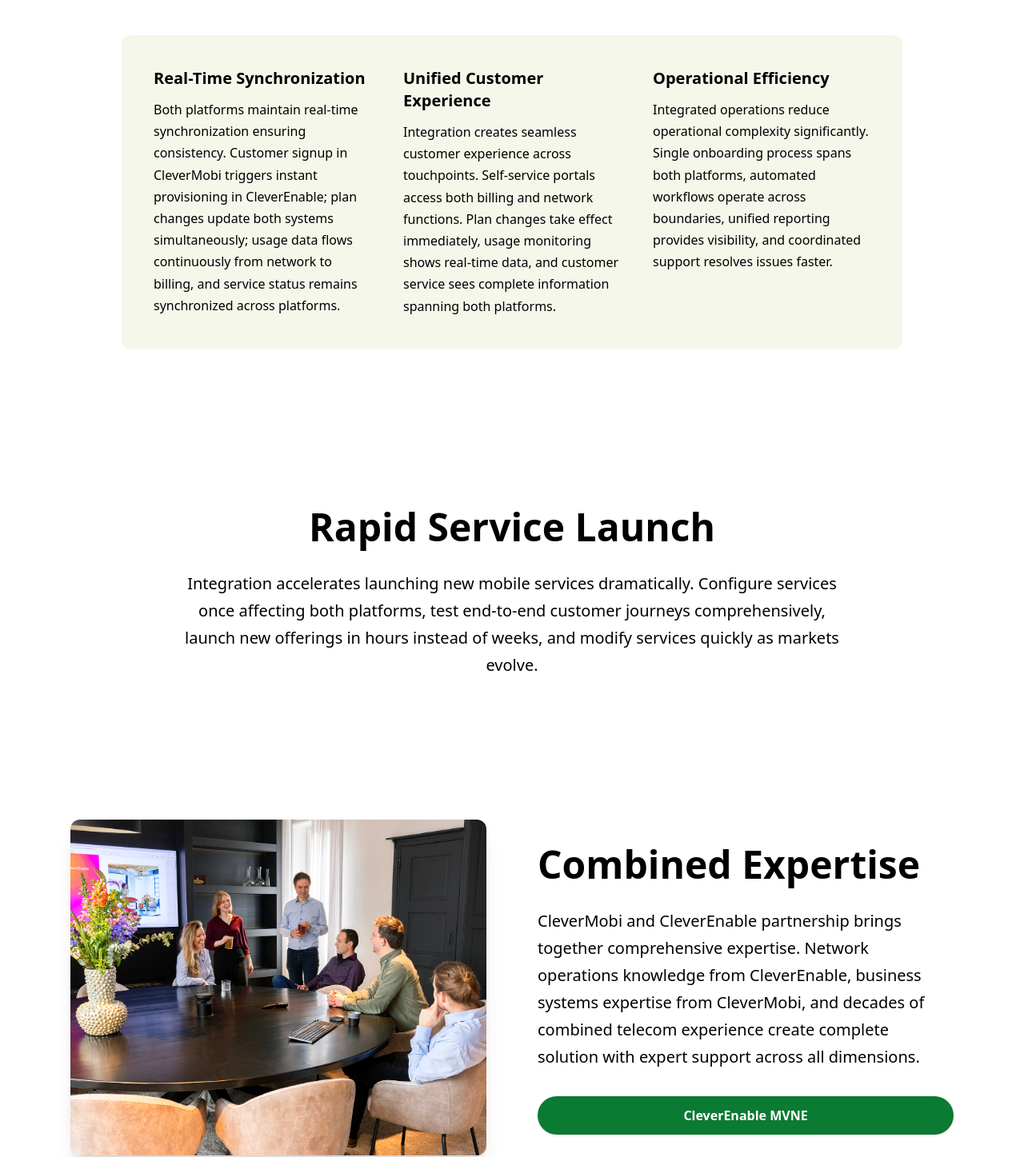
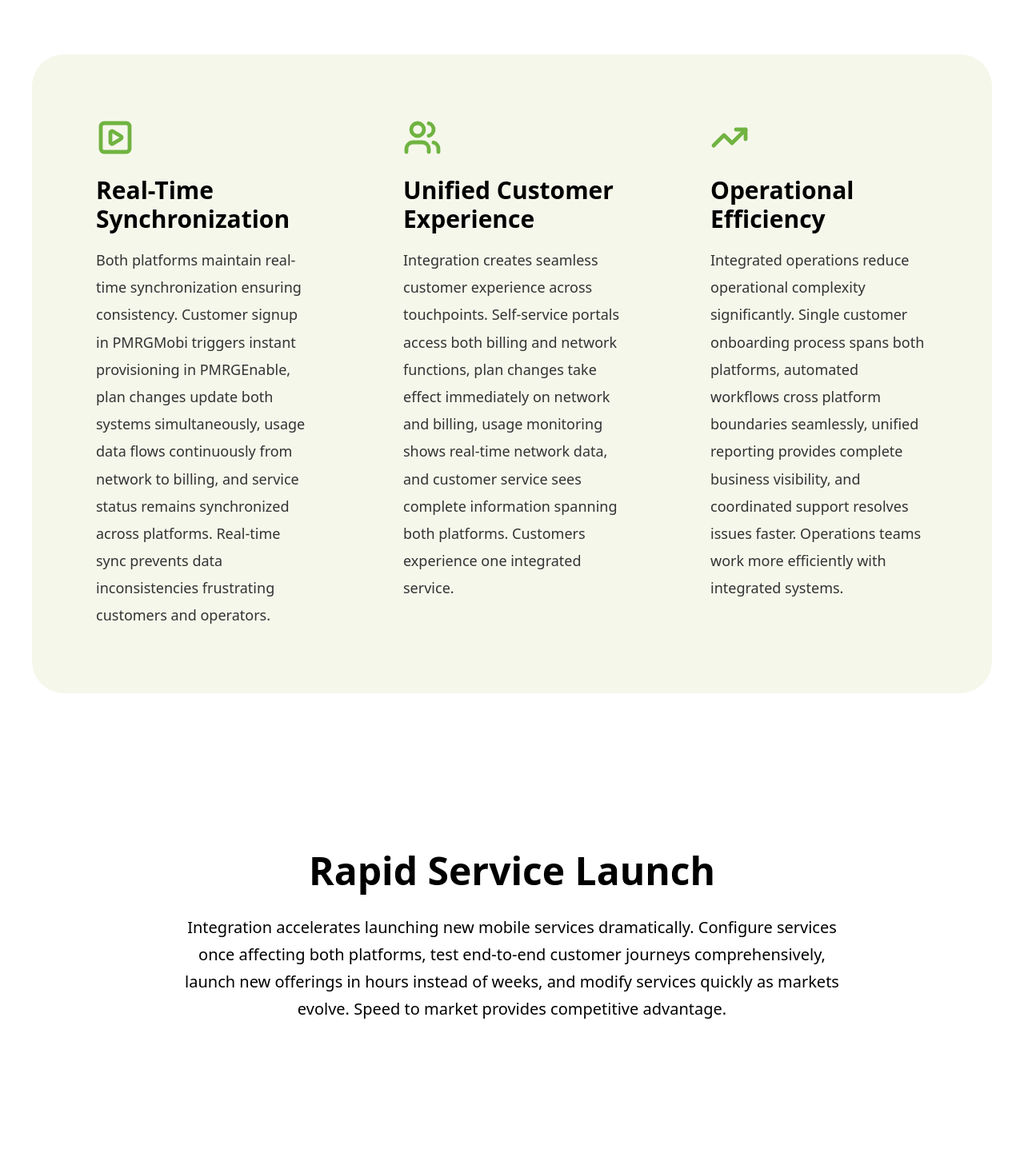
Before and after one commit to Sugaam-dev/NewPMRG_Solution, a React (Vite) app: page /solution-of-pmrg/pmrg-enable-integration in a window 1280 px wide. Shown: the part 1176-2623 px from the top of the page at 80% size. Built offline with nearby package versions, Linux system fonts and the light colour scheme.

Commit message:
complete all files

```diff
--- a/src/Components/Pages/PmrgSolution/PMRGEnableIntegration.jsx
+++ b/src/Components/Pages/PmrgSolution/PMRGEnableIntegration.jsx
@@ -1,132 +1,207 @@
+// ===============================================
+// PMRGEnableIntegration.jsx
+// ===============================================
+
 import React from "react";
 
-// Example image imports (replace with your own)
+// Import lucide-react icons
+import { PlaySquare, Users, TrendingUp } from "lucide-react";
 
+// Existing imports
 import meetingImage from "../../../assets/combined.jpg";
 import HeroSection from "../HeroSection";
 import pmrgenableintegrationdata from "../../../data/pmrgenableintegrationdata";
 
+// ===============================================
+// COMPONENT START
+// ===============================================
+
 export default function PMRGEnableIntegration() {
   return (
     <>
-  <HeroSection {...pmrgenableintegrationdata}/>
+      {/* HERO SECTION */}
+      <HeroSection {...pmrgenableintegrationdata} />
+
       <main className="w-full bg-white">
 
+        {/* ========================================================= */}
+        {/* COMPLETE INTEGRATED SOLUTION SECTION */}
+        {/* ========================================================= */}
 
+        <section className="py-24 bg-white">
+          <div className="max-w-[1600px] mx-auto px-10">
 
-      {/* ============================ COMPLETE INTEGRATED SOLUTION ============================ */}
-      <section className="py-24 bg-white">
-        <div className="max-w-5xl mx-auto px-6 text-center">
-          <h2 className="text-5xl font-bold leading-tight font-['PST Mail Sans',Helvetica,Arial,sans-serif]">
+            {/* Heading */}
+             <h2 className="text-center text-5xl font-bold leading-tight font-['PST Mail Sans',Helvetica,Arial,sans-serif]">
                 Complete Integrated Solution
               </h2>
 
-          <p className="mt-6 text-[20px] leading-[1.7] font-['Mona Sans',Helvetica,Arial,sans-serif]">
-            CleverMobi and CleverEnable together provide everything mobile operators need. CleverEnable
-            delivers network infrastructure, connectivity, and provisioning while CleverMobi handles
-            billing, customer management, and business operations. Integration between platforms creates
-            seamless end-to-end solution eliminating gaps between separate systems.
+              {/* FIXED PARAGRAPH WIDTH */}
+              <p className="mt-10 text-center text-[20px] leading-[1.8] max-w-[900px] mx-auto font-['Mona Sans',Helvetica,Arial,sans-serif]">
+                PMRGMobi and PMRGEnable together provide everything mobile operators need.
+                PMRGEnable delivers network infrastructure, connectivity, and provisioning while
+                PMRGMobi handles billing, customer management, and business operations.
+                Integration between platforms creates seamless end-to-end solution eliminating
+                gaps between separate systems.
               </p>
 
-          {/* 3 COLUMNS BOX */}
-          <div className="mt-16 bg-[#F5F7EB] rounded-xl p-10 grid md:grid-cols-3 gap-10 text-left">
+            {/* ========================================================= */}
+            {/* FINAL FIXED GREEN BOX — EXACT MATCH TO FIRST IMAGE      */}
+            {/* ========================================================= */}
 
-            {/* BOX 1 */}
-            <div>
-              <h3 className="text-xl font-bold mb-3">Real-Time Synchronization</h3>
-              <p className="text-[16px] leading-[1.7]">
-                Both platforms maintain real-time synchronization ensuring consistency. Customer signup
-                in CleverMobi triggers instant provisioning in CleverEnable; plan changes update both
-                systems simultaneously; usage data flows continuously from network to billing, and
-                service status remains synchronized across platforms.
+            <div className="mt-16 w-full flex justify-center">
+              <div className="bg-[#F5F7EB] rounded-[40px] py-20 px-20 max-w-[1600px] w-full">
+
+                <div className="grid md:grid-cols-3 gap-28 text-left">
+
+                  {/* ===================== BOX 1 ===================== */}
+                  <div className="flex flex-col">
+                    <PlaySquare
+                      className="w-12 h-12 text-[#70B341] mb-6"
+                      strokeWidth={2.4}
+                    />
+
+                    <h3 className="text-3xl font-bold mb-4">
+                      Real-Time Synchronization
+                    </h3>
+
+                    <p className="text-[18px] leading-[1.9] text-[#333]">
+                      Both platforms maintain real-time synchronization ensuring consistency. Customer signup in PMRGMobi triggers
+                       instant provisioning in PMRGEnable, plan changes update both systems simultaneously, usage data flows continuously
+                        from network to billing, and service status remains synchronized across platforms.
+                       Real-time sync prevents data inconsistencies frustrating customers and operators.
                     </p>
                   </div>
 
-            {/* BOX 2 */}
-            <div>
-              <h3 className="text-xl font-bold mb-3">Unified Customer Experience</h3>
-              <p className="text-[16px] leading-[1.7]">
-                Integration creates seamless customer experience across touchpoints. Self-service portals
-                access both billing and network functions. Plan changes take effect immediately, usage
-                monitoring shows real-time data, and customer service sees complete information spanning
-                both platforms.
+                  {/* ===================== BOX 2 ===================== */}
+                  <div className="flex flex-col">
+                    <Users
+                      className="w-12 h-12 text-[#70B341] mb-6"
+                      strokeWidth={2.4}
+                    />
+
+                    <h3 className="text-3xl font-bold mb-4">
+                      Unified Customer Experience
+                    </h3>
+
+                    <p className="text-[18px] leading-[1.9] text-[#333]">
+                      Integration creates seamless customer experience across touchpoints. Self-service portals access both billing and network functions,
+                       plan changes take effect immediately on network and billing, usage monitoring shows real-time network data, and customer
+                      service sees complete information spanning both platforms. Customers experience one integrated service.
                     </p>
                   </div>
 
-            {/* BOX 3 */}
-            <div>
-              <h3 className="text-xl font-bold mb-3">Operational Efficiency</h3>
-              <p className="text-[16px] leading-[1.7]">
-                Integrated operations reduce operational complexity significantly. Single onboarding
-                process spans both platforms, automated workflows operate across boundaries, unified
-                reporting provides visibility, and coordinated support resolves issues faster.
+                  {/* ===================== BOX 3 ===================== */}
+                  <div className="flex flex-col">
+                    <TrendingUp
+                      className="w-12 h-12 text-[#70B341] mb-6"
+                      strokeWidth={2.4}
+                    />
+
+                    <h3 className="text-3xl font-bold mb-4">
+                      Operational Efficiency
+                    </h3>
+
+                    <p className="text-[18px] leading-[1.9] text-[#333]">
+                      Integrated operations reduce operational complexity significantly. Single customer onboarding process spans both platforms,
+                       automated workflows cross platform boundaries seamlessly, unified reporting provides complete business visibility,
+                      and coordinated support resolves issues faster. Operations teams work more efficiently with integrated systems.
                     </p>
                   </div>
+
+                </div>
+
+              </div>
+            </div>
+
+          </div>
+        </section>
+
+        {/* ========================================================= */}
+        {/* RAPID SERVICE LAUNCH SECTION */}
+        {/* ========================================================= */}
+
+        <section className="py-24 bg-white">
+          <div className="text-center max-w-4xl mx-auto px-6">
+
+            <h2 className="text-5xl font-bold leading-tight font-['PST Mail Sans',Helvetica,Arial,sans-serif]">
+              Rapid Service Launch
+            </h2>
+
+            <p className="mt-6 text-[20px] leading-[1.7] font-['Mona Sans',Helvetica,Arial,sans-serif]">
+              Integration accelerates launching new mobile services dramatically. Configure services once affecting both platforms,
+              test end-to-end customer journeys comprehensively, launch new offerings in hours instead of weeks,
+              and modify services quickly as markets evolve. Speed to market provides competitive advantage.
+            </p>
+
+          </div>
+        </section>
+
+        {/* ========================================================= */}
+        {/* COMBINED EXPERTISE SECTION */}
+        {/* ========================================================= */}
+
+        <section className="py-20 bg-white">
+            <div className="max-w-[1700px] mx-auto px-10 grid md:grid-cols-2 gap-20 items-center">
+
+              {/* LEFT IMAGE */}
+              <div className="w-full">
+                <img
+                  src={meetingImage}
+                  alt="team meeting"
+                  className="rounded-[35px] shadow-xl w-full h-[520px] object-cover"
+                />
+              </div>
+
+              {/* RIGHT TEXT */}
+              <div className="flex flex-col justify-center max-w-[650px]">
+
+                <h2 className="text-5xl font-bold leading-tight font-['PST Mail Sans',Helvetica,Arial,sans-serif]">
+                  Combined Expertise
+                </h2>
+
+                <p className="mt-6 text-[20px] leading-[1.8] font-['Mona Sans',Helvetica,Arial,sans-serif] text-[#333]">
+                  PMRGMobi and PMRGEnable partnership brings together comprehensive expertise.
+                  Network operations knowledge from PMRGEnable, business systems expertise from
+                  PMRGMobi, collaborative support across both teams, and decades of combined
+                  telecommunications experience. Partnership provides complete solution with expert
+                  support across all dimensions.
+                </p>
+
+                <button className="mt-10 bg-[#6BBE1E] hover:bg-[#5CAA19] text-white px-10 py-4 rounded-full font-semibold shadow-xl w-fit">
+                  PMRGEnable MVNE
+                </button>
 
               </div>
             </div>
           </section>
 
-      {/* ============================ RAPID SERVICE LAUNCH ============================ */}
+
+        {/* ========================================================= */}
+        {/* ALTERNATIVE INTEGRATION OPTIONS SECTION */}
+        {/* ========================================================= */}
+
         <section className="py-24 bg-white">
-        <div className="text-center max-w-4xl mx-auto px-6">
-          <h2 className="text-5xl font-bold leading-tight font-['PST Mail Sans',Helvetica,Arial,sans-serif]">
-            Rapid Service Launch
-          </h2>
+            <div className="text-center max-w-[1600px] mx-auto px-10">
 
-          <p className="mt-6 text-[20px] leading-[1.7] font-['Mona Sans',Helvetica,Arial,sans-serif]">
-            Integration accelerates launching new mobile services dramatically. Configure services once
-            affecting both platforms, test end-to-end customer journeys comprehensively, launch new
-            offerings in hours instead of weeks, and modify services quickly as markets evolve.
-          </p>
-        </div>
-      </section>
-
-      {/* ============================ COMBINED EXPERTISE ============================ */}
-      <section className="py-20 bg-white">
-        <div className="max-w-6xl mx-auto px-6 grid md:grid-cols-2 gap-16">
-
-          {/* LEFT IMAGE */}
-          <img
-            src={meetingImage}
-            alt="team meeting"
-            className="rounded-xl shadow-xl w-full h-[420px] object-cover"
-          />
-
-          {/* RIGHT TEXT */}
-          <div className="flex flex-col justify-center">
-            <h2 className="text-4xl md:text-5xl font-bold leading-tight font-['PST Mail Sans',Helvetica,Arial,sans-serif]">
-              Combined Expertise
-            </h2>
-
-            <p className="mt-6 text-[20px] leading-[1.7] font-['Mona Sans',Helvetica,Arial,sans-serif]">
-              CleverMobi and CleverEnable partnership brings together comprehensive expertise. Network
-              operations knowledge from CleverEnable, business systems expertise from CleverMobi, and
-              decades of combined telecom experience create complete solution with expert support across
-              all dimensions.
-            </p>
-
-            <button className="mt-8 bg-[#0B7A32] text-white px-6 py-3 rounded-full font-semibold shadow">
-              CleverEnable MVNE
-            </button>
-          </div>
-        </div>
-      </section>
-
-      {/* ============================ ALTERNATIVE INTEGRATION OPTIONS ============================ */}
-      <section className="py-24 bg-white">
-        <div className="max-w-4xl mx-auto px-6 text-center">
+              {/* Heading */}
               <h2 className="text-5xl font-bold leading-tight font-['PST Mail Sans',Helvetica,Arial,sans-serif]">
                 Alternative Integration Options
               </h2>
 
-          <p className="mt-6 text-[20px] leading-[1.7] font-['Mona Sans',Helvetica,Arial,sans-serif]">
-            While CleverEnable integration provides optimal experience, CleverMobi also integrates with
-            other MVNEs. Open APIs support connections to any MVNE platform, standard protocols enable
-            common integration patterns, and experienced integration teams support implementations.
+              {/* FIXED PARAGRAPH – EXACT FIRST IMAGE WIDTH + SPACING */}
+              <p className="mt-8 text-[20px] leading-[1.8] max-w-[1100px] mx-auto font-['Mona Sans',Helvetica,Arial,sans-serif] text-[#333]">
+                While PMRGEnable integration provides optimal experience, PMRGMobi also integrates
+                with other MVNEs. Open APIs support connections to any MVNE platform, standard protocols
+                enable common integration patterns, and experienced integration team supports
+                implementations. PMRGMobi works with your preferred MVNE partner while providing
+                smoothest experience with PMRGEnable.
               </p>
+
             </div>
           </section>
+
+
       </main>
     </>
   );
```
Also changed, not shown: filestructure.txt. Lines whose indentation alone changed are shown as unchanged.
